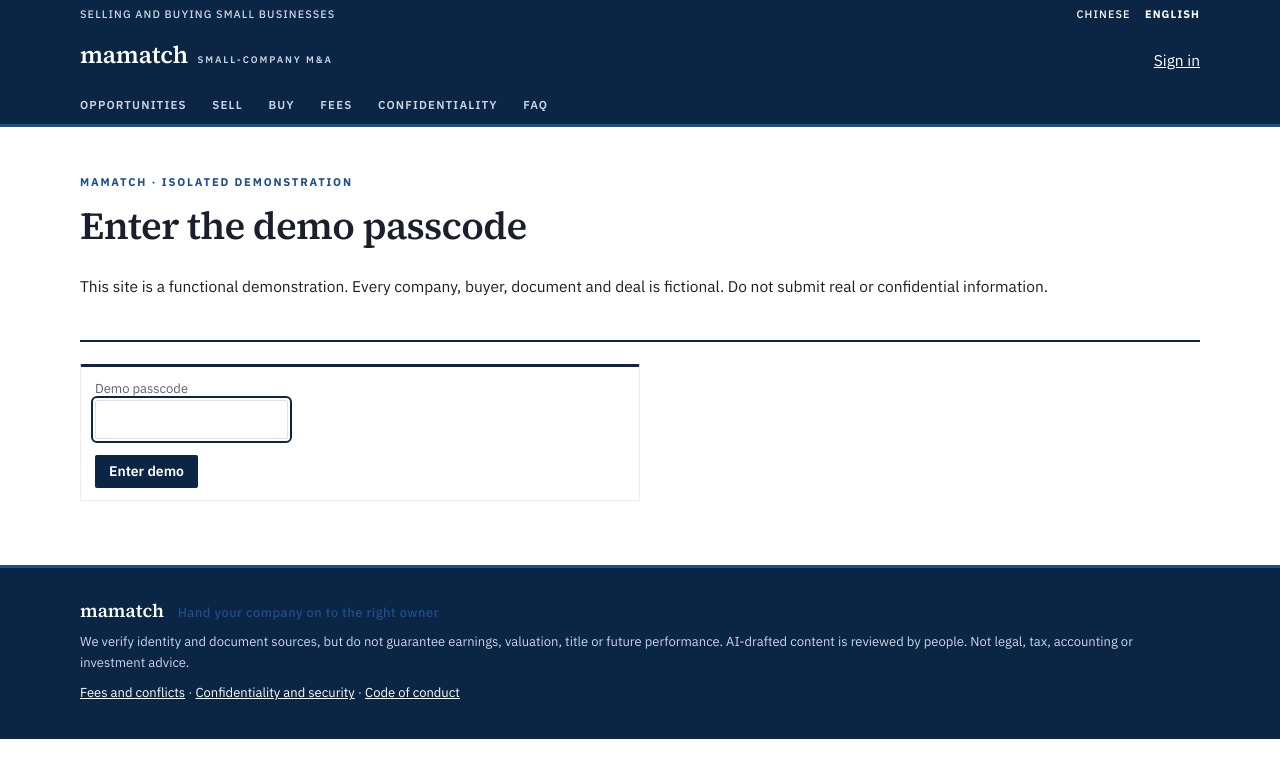
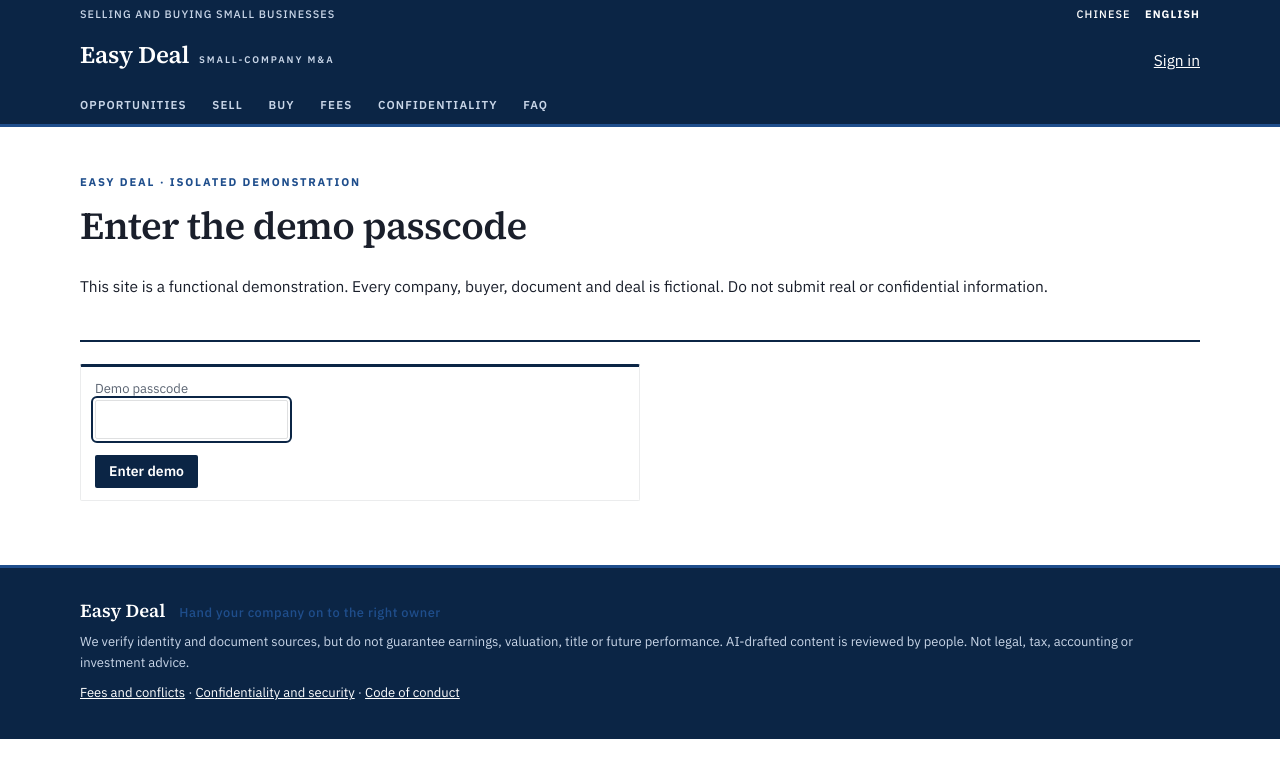
Before and after one commit to joechangaloha-sys/china-ma-match, a FastAPI app: page /demo-access in a window 1280 px wide. Shown: the top 778 px of the page. Run offline with FastAPI, Linux system fonts and the light colour scheme.

Commit message:
Rename the company to Easy Deal (easydeal.com.cn)
English brand on the site, teaser demo and static export is now Easy Deal.
The Lighthouse installer accepts the company domain as an optional argument.
Internal identifiers (package, MAMATCH_* settings, demo sign-ins) are unchanged.

Co-Authored-By: Claude Fable 5.2 <noreply@anthropic.com>

```diff
--- a/src/mamatch/editorial.py
+++ b/src/mamatch/editorial.py
@@ -11,7 +11,7 @@ TERMS = {
     'business broker': '企业转让经纪机构', 'Kimi': '原型',
     'EBITDA': '息税折旧及摊销前利润', 'NDA': '保密协议', 'LOI': '收购意向书',
     'VDR': '虚拟资料室', 'PDF': '便携式文档', 'AI': '人工智能', 'RMB': '人民币',
-    'MAMATCH': '中小企业并购平台', 'mamatch': '中小企业并购平台',
+    'Easy Deal': '中小企业并购平台', 'MAMATCH': '中小企业并购平台', 'mamatch': '中小企业并购平台',
     'UTC': '协调世界时',
 }
 
--- a/src/mamatch/export.py
+++ b/src/mamatch/export.py
@@ -157,7 +157,7 @@ def export(out: Path, base_url: str = "https://joechangaloha-sys.github.io/china
 # then the first supported browser language, then English).
 ROOT_INDEX = """<!doctype html>
 <html lang="en"><head><meta charset="utf-8"><meta name="viewport" content="width=device-width, initial-scale=1">
-<title>mamatch · demo</title>
+<title>Easy Deal · demo</title>
 <script>
 (() => {
   let saved; try { saved = localStorage.getItem('mm-language'); } catch {}
--- a/src/mamatch/web/mfa_routes.py
+++ b/src/mamatch/web/mfa_routes.py
@@ -58,7 +58,7 @@ def challenge_page(request, s, failed=False):
     if item.purpose == 'enroll':
         try:
             import pyotp
-            uri = pyotp.TOTP(mfa.secret_for(item, user)).provisioning_uri(name=user.email, issuer_name='mamatch')
+            uri = pyotp.TOTP(mfa.secret_for(item, user)).provisioning_uri(name=user.email, issuer_name='Easy Deal')
             # Generated locally; no third-party QR endpoint ever receives the seed.
             qr = segno.make(uri).svg_data_uri(scale=4)
         except (ValueError, TypeError, InvalidToken):
--- a/src/mamatch/web/teaser_locale.py
+++ b/src/mamatch/web/teaser_locale.py
@@ -5,10 +5,10 @@ from html.parser import HTMLParser
 ZH = {
 'Project Willow · Teaser Automation Demo':'柳树项目 · 项目简介演示',
 'Fictional-data teaser automation demo for a China M&A listing platform.':'中小企业并购平台项目简介演示，所涉资料均为虚构。',
-'mamatch navigation':'平台导航','← Back to mamatch':'← 返回并购平台',
+'Easy Deal navigation':'平台导航','← Back to Easy Deal':'← 返回并购平台',
 'Kimi’s original standalone teaser · English · fictional data':'独立项目简介 · 中文版 · 虚构资料',
 'Chinese edition →':'英文版 →','Info memo · NDA · LOI →':'信息备忘录 · 保密协议 · 收购意向书 →','Approval workflow →':'审核流程 →',
-'Jump to controls':'跳至文档操作','Skip to teaser':'跳至项目简介','M&A Match demonstration platform':'中小企业并购演示平台','MA':'并购','M&A Match':'中小企业并购',
+'Jump to controls':'跳至文档操作','Skip to teaser':'跳至项目简介','Easy Deal demonstration platform':'中小企业并购演示平台','ED':'并购','Easy Deal':'中小企业并购',
 'Demo sections':'演示栏目','Teaser':'项目简介','Automation':'自动编排','Data spec':'数据说明','Deployment':'部署说明','Fictional data':'虚构资料',
 'Teaser automation v0.1':'项目简介自动编排 · 版本0.1','Project Willow':'柳树项目',
 'A fictional teaser rendered from structured demonstration data. The layout separates buyer-facing content from provenance, checks and release controls.':'本页根据结构化虚构资料生成项目简介，分别展示投资方阅览内容、资料来源、核查结果及对外提供控制。',
@@ -34,7 +34,7 @@ ZH = {
 'Financial':'财务及经营指标','Period, currency, revenue range, profit metric, employee range and site range.':'报告期间、币种、营业收入区间、盈利指标、员工人数区间及经营网点数量。',
 'Verification':'资料核查','Claim IDs, reviewer role, checks completed, information date and approval records.':'陈述编号、审核人员角色、已完成核查事项、资料基准日及审核记录。',
 'Tencent Lighthouse demo':'腾讯云轻量应用服务器演示','Deployment boundary':'部署及使用范围',
-'This is Kimi’s original standalone fictional-data prototype, now served inside the passcode-gated mamatch Tencent Lighthouse demo. Its layout, rendering controls, JSON download and print/PDF view are preserved. It contains no real seller information, AI calls or confidential documents.':'本页与英文版共用独立项目简介的页面结构、编排功能及样式，通过并购平台的腾讯云演示访问密码验证后提供。支持生成简介、资料下载及打印，不包含真实卖方信息、人工智能调用或机密文件。',
+'This is Kimi’s original standalone fictional-data prototype, now served inside the passcode-gated Easy Deal Tencent Lighthouse demo. Its layout, rendering controls, JSON download and print/PDF view are preserved. It contains no real seller information, AI calls or confidential documents.':'本页与英文版共用独立项目简介的页面结构、编排功能及样式，通过并购平台的腾讯云演示访问密码验证后提供。支持生成简介、资料下载及打印，不包含真实卖方信息、人工智能调用或机密文件。',
 'Browser checks here are demonstrations only. Real claim/evidence review, version-bound approval and publication gates belong to the separate server-side mandate workflow. This page never calls those publication actions.':'浏览器核查仅用于演示。真实项目的陈述及依据核验、版本审核和对外提供控制，应在业务系统的委托项目流程中完成。本页不调用任何对外提供操作。',
 'Demonstration teaser using fictional data. Not an offer, recommendation, valuation or guarantee.':'本项目简介使用虚构资料，仅供演示，不构成要约、投资建议、估值意见或任何保证。','Back to top':'返回顶部',
 }
--- a/src/mamatch/web/templates/base.html
+++ b/src/mamatch/web/templates/base.html
@@ -3,7 +3,7 @@
 <head>
 <meta charset="utf-8">
 <meta name="viewport" content="width=device-width, initial-scale=1">
-<title>{% block title %}{{ T('中小企业转让', 'Small-business sales') }}{% endblock %} · {{ T('中小企业并购平台', 'mamatch') }}</title>
+<title>{% block title %}{{ T('中小企业转让', 'Small-business sales') }}{% endblock %} · {{ T('中小企业并购平台', 'Easy Deal') }}</title>
 <link rel="preconnect" href="https://fonts.googleapis.com">
 <link rel="preconnect" href="https://fonts.gstatic.com" crossorigin>
 <link rel="stylesheet" href="https://fonts.googleapis.com/css2?family=IBM+Plex+Mono:wght@400;500&family=IBM+Plex+Sans:wght@400;500;600;700&family=Source+Serif+4:opsz,wght@8..60,400;8..60,600&display=swap">
@@ -23,9 +23,9 @@
 </div></div>
 <header class="bar"><div class="in">
   {% if portal == 'internal' %}
-  <a class="brand" href="{{ P }}{{ I }}">{{ T('中小企业并购平台', 'mamatch') }} <span class="pill internal-pill">{{ T('内部', 'INTERNAL') }}</span></a>
+  <a class="brand" href="{{ P }}{{ I }}">{{ T('中小企业并购平台', 'Easy Deal') }} <span class="pill internal-pill">{{ T('内部', 'INTERNAL') }}</span></a>
   {% else %}
-  <a class="brand" href="{{ P }}/">{{ T('中小企业并购平台', 'mamatch') }} <small>{{ T('中小企业并购', 'Small-company M&A') }}</small></a>
+  <a class="brand" href="{{ P }}/">{{ T('中小企业并购平台', 'Easy Deal') }} <small>{{ T('中小企业并购', 'Small-company M&A') }}</small></a>
   {% endif %}
   <span class="who">
     {% if user %}<span class="small muted">{% if not omit_profile_name and portal != 'internal' %}{{ user.name or user.email }} · {% endif %}{{ L(ROLES[user.role]) }}</span>
@@ -73,7 +73,7 @@
 </main>
 {% if portal != 'internal' %}
 <footer class="foot"><div class="in small">
-  <span class="fbrand">{{ T('中小企业并购平台', 'mamatch') }} <span class="tagline">{{ T('把企业交棒给对的人', 'Hand your company on to the right owner') }}</span></span>
+  <span class="fbrand">{{ T('中小企业并购平台', 'Easy Deal') }} <span class="tagline">{{ T('把企业交棒给对的人', 'Hand your company on to the right owner') }}</span></span>
   <p>{{ T('平台核验身份与资料来源，但不保证盈利、估值、产权或未来业绩；AI 生成内容均经人工审核。不提供法律、税务、会计或投资意见。',
           'We verify identity and document sources, but do not guarantee earnings, valuation, title or future performance. AI-drafted content is reviewed by people. Not legal, tax, accounting or investment advice.') }}</p>
   <p><a href="{{ P }}/fees">{{ T('费用与利益冲突', 'Fees and conflicts') }}</a> · <a href="{{ P }}/security">{{ T('保密与安全', 'Confidentiality and security') }}</a> · <a href="{{ P }}/conduct">{{ T('行为准则', 'Code of conduct') }}</a></p>
--- a/src/mamatch/web/templates/demo_access.html
+++ b/src/mamatch/web/templates/demo_access.html
@@ -2,7 +2,7 @@
 {% block title %}{{ T('演示访问', 'Demo access') }}{% endblock %}
 {% block body %}
 <section class="hero">
-  <div class="eyebrow">{{ T('中小企业并购平台', 'mamatch') }} · {{ T('隔离演示', 'Isolated demonstration') }}</div>
+  <div class="eyebrow">{{ T('中小企业并购平台', 'Easy Deal') }} · {{ T('隔离演示', 'Isolated demonstration') }}</div>
   <h1>{{ T('输入演示访问密码', 'Enter the demo passcode') }}</h1>
   <p>{{ T('此网站仅用于功能演示，所有企业、买方、文件与交易均为虚构示例。请勿提交真实或机密信息。',
           'This site is a functional demonstration. Every company, buyer, document and deal is fictional. Do not submit real or confidential information.') }}</p>
```
Also changed, not shown: AGENTS.md (+1 -1 lines), handoff.md (+12 -1 lines), src/mamatch/web/teaser_demo/index.html (+6 -6 lines), README.md, deploy/lighthouse/README.md, 1 other file.
